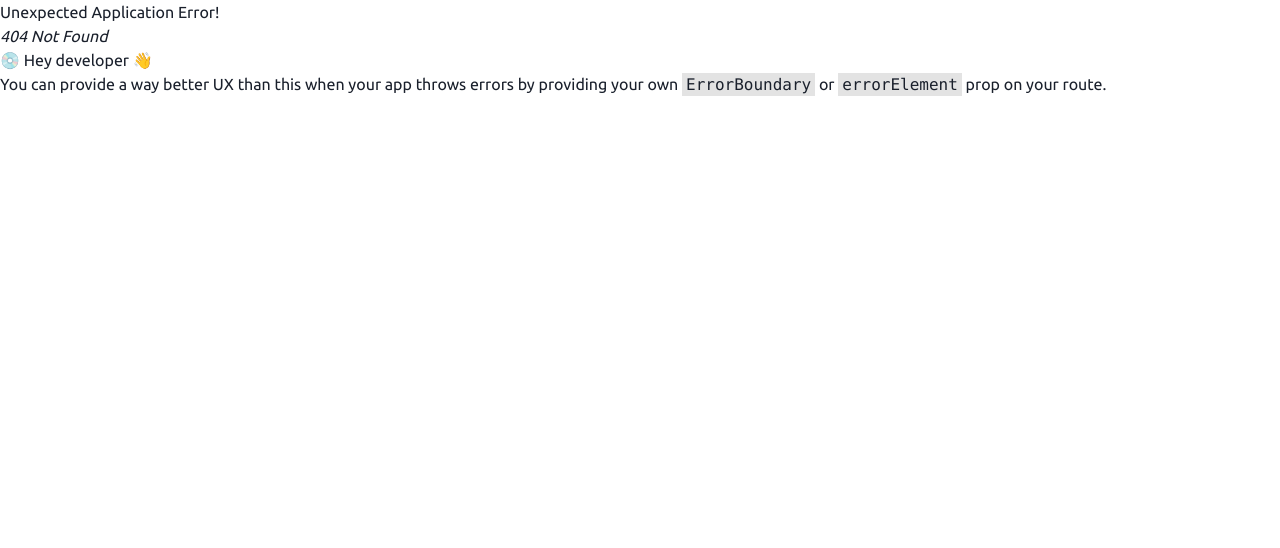
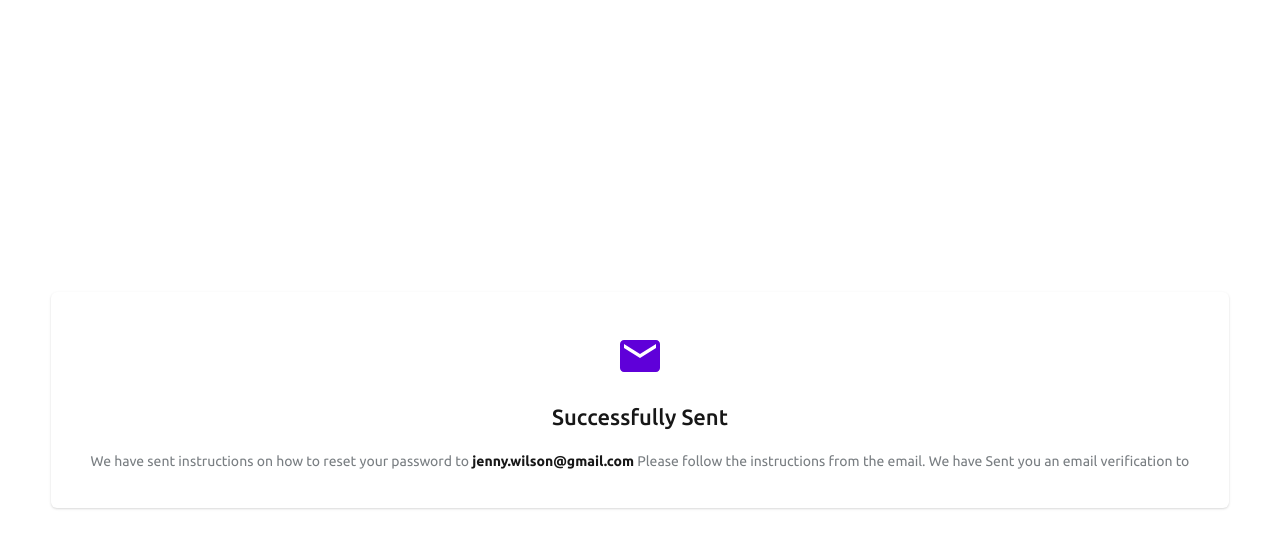
Before and after one commit to AdilAhmedShekhani/CryptoDashboard-Auth, a React (Vite) app in the folder app/: page /forgot-success in a window 1280 px wide. Before the commit this address had no page. Shown: the top 548 px of the page. Built offline with nearby package versions, Linux system fonts and the light colour scheme.

Commit message:
Forgot Password Sent Card

```diff
--- a/app/src/App.jsx
+++ b/app/src/App.jsx
@@ -8,6 +8,7 @@ import Signin from "./pages/Auth/Signin/Signin";
 import RegisterEmailVerify from "./pages/Auth/RegisterEmailVerify/RegisterEmailVerify";
 import RegisterSuccess from "./pages/Auth/RegisterSuccess/RegisterSuccess";
 import ForgotPassword from "./pages/Auth/ForgotPassword/ForgotPassword";
+import ForgotPasswordSent from "./pages/Auth/ForgotPasswordSent/ForgotPasswordSent";
 const router = createBrowserRouter([
   {
     path: "/",
@@ -41,6 +42,10 @@ const router = createBrowserRouter([
     path: "/forgot-password",
     element: <ForgotPassword />,
   },
+  {
+    path: "/forgot-success",
+    element: <ForgotPasswordSent />,
+  },
 ]);
 
 function App() {
--- a/app/src/components/Card.jsx
+++ b/app/src/components/Card.jsx
@@ -1,26 +1,27 @@
 import React from "react";
 import { Card as ChakraCard } from "@chakra-ui/react";
 
-const Card = ({ children }) => {
+const Card = ({ children, showCard = false, ...props }) => {
   return (
     <ChakraCard
       bg={{
-        base: "transparent",
+        base: showCard ? "white" : "transparent",
         md: "white",
       }}
       p={{
-        base: "0",
+        base: showCard ? "4" : "0",
         md: "6",
       }}
       borderRadius={{
-        base: "none",
+        base: showCard ? "1rem" : "none",
         md: "1rem",
       }}
       w="456px"
       boxShadow={{
-        base: "none",
+        base: showCard ? "md" : "none",
         md: "lg",
       }}
+      {...props}
     >
       {children}
     </ChakraCard>
--- /dev/null
+++ b/app/src/pages/Auth/ForgotPasswordSent/ForgotPasswordSent.jsx
@@ -0,0 +1,34 @@
+import { Box, Card, Center, Icon, Text, VStack } from "@chakra-ui/react";
+import React from "react";
+import { MdEmail } from "react-icons/md";
+
+const ForgotPasswordSent = () => {
+  return (
+    <Center minH="100vh">
+      <Card
+        p={{
+          base: "4",
+          md: "10",
+        }}
+        showCard={true}
+      >
+        <VStack spacing={6}>
+          <Icon as={MdEmail} boxSize="48px" color="p.purple" />
+          <Text textStyle="h4" fontWeight="medium" color="p.black">
+            Successfully Sent
+          </Text>
+          <Text textAlign="center" textStyle="p2" color="black.60">
+            We have sent instructions on how to reset your password to{" "}
+            <Box as="b" color="p.black">
+              jenny.wilson@gmail.com
+            </Box>{" "}
+            Please follow the instructions from the email. We have Sent you an
+            email verification to{" "}
+          </Text>
+        </VStack>
+      </Card>
+    </Center>
+  );
+};
+
+export default ForgotPasswordSent;
```
